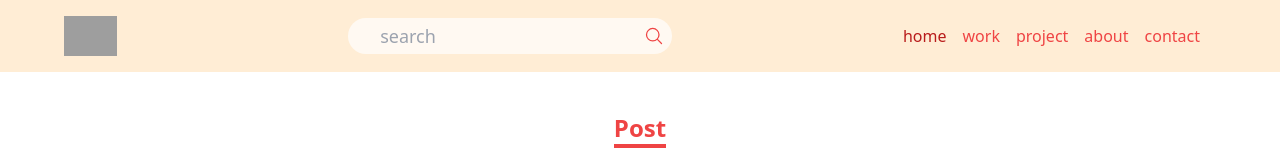
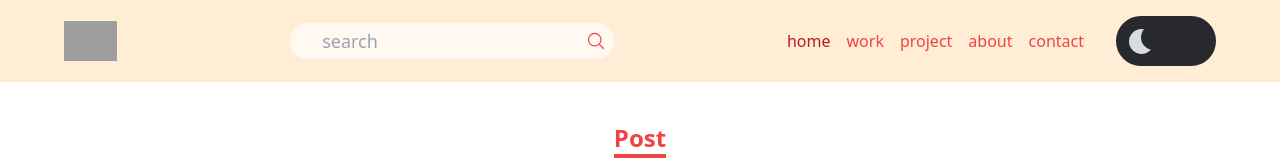
Before and after one commit to Navin-git/React-class-2, a React (Vite) app: page / in a window 1280 px wide. Shown: the top 160 px of the page. Built offline with nearby package versions, Linux system fonts and the light colour scheme; no server answers; grey boxes are pictures that could not be loaded; the HTML template or start-up script is replaced by a standard one.

Commit message:
feat: dark mode

```diff
--- a/src/App.css
+++ b/src/App.css
@@ -21,3 +21,64 @@
    table th, table td {
     @apply py-1  px-2 border border-gray-400 text-center
    }
+   .toggle-switch {
+  position: relative;
+  width: 100px;
+  height: 50px;
+  --light: #d8dbe0;
+  --dark: #28292c;
+  --link: rgb(27, 129, 112);
+  --link-hover: rgb(24, 94, 82);
+}
+
+.switch-label {
+  position: absolute;
+  width: 100%;
+  height: 50px;
+  background-color: var(--dark);
+  border-radius: 25px;
+  cursor: pointer;
+  border: 3px solid var(--dark);
+}
+
+.checkbox {
+  position: absolute;
+  display: none;
+}
+
+.slider {
+  position: absolute;
+  width: 100%;
+  height: 100%;
+  border-radius: 25px;
+  -webkit-transition: 0.3s;
+  transition: 0.3s;
+}
+
+.checkbox:checked ~ .slider {
+  background-color: var(--light);
+}
+
+.slider::before {
+  content: "";
+  position: absolute;
+  top: 10px;
+  left: 10px;
+  width: 25px;
+  height: 25px;
+  border-radius: 50%;
+  -webkit-box-shadow: inset 12px -4px 0px 0px var(--light);
+  box-shadow: inset 12px -4px 0px 0px var(--light);
+  background-color: var(--dark);
+  -webkit-transition: 0.3s;
+  transition: 0.3s;
+}
+
+.checkbox:checked ~ .slider::before {
+  -webkit-transform: translateX(50px);
+  -ms-transform: translateX(50px);
+  transform: translateX(50px);
+  background-color: var(--dark);
+  -webkit-box-shadow: none;
+  box-shadow: none;
+}
--- a/src/App.jsx
+++ b/src/App.jsx
@@ -1,11 +1,14 @@
+import { useState } from "react";
 import "./App.css";
 import Routes from "./components/routs";
 
 const App = () => {
+  const [dark, setDark] = useState(false);
+  console.log(dark);
   return (
-    <div>
-      <Routes />
-    </div>
+    <main className={dark ? "dark" : ""}>
+      <Routes setDark={setDark} />
+    </main>
   );
 };
 
--- a/src/components/Post.jsx
+++ b/src/components/Post.jsx
@@ -21,11 +21,11 @@ const PostList = () => {
     getList();
   }, []);
   return (
-    <div className="space-y-10">
+    <div className="space-y-10 dark:bg-slate-700">
       <div className="flex items-center justify-between">
         <Title title={"Post"} />
       </div>
-      <div className="grid grid-cols-1 md:grid-cols-2 lg:grid-cols-3 gap-3">
+      <div className="grid grid-cols-1 md:grid-cols-2 lg:grid-cols-3 dark:bg-gray-400 gap-3">
         {Array.isArray(list) &&
           list.map((item, index) => {
             return (
--- /dev/null
+++ b/src/components/common/Toggle.jsx
@@ -0,0 +1,21 @@
+import React from "react";
+
+const Toggle = ({ setDark }) => {
+  //   console.log(setDark);
+  return (
+    <div className="toggle-switch">
+      <label className="switch-label">
+        <input
+          onClick={() => {
+            setDark((pre) => !pre);
+          }}
+          type="checkbox"
+          className="checkbox"
+        />
+        <span className="slider"></span>
+      </label>
+    </div>
+  );
+};
+
+export default Toggle;
--- a/src/components/routs.jsx
+++ b/src/components/routs.jsx
@@ -11,7 +11,7 @@ import PostList from "./Post";
 import PostDetails from "../page/PostDetails";
 import Login from "../page/Login";
 
-const Routes = () => {
+const Routes = ({ setDark }) => {
   const routes = useRoutes([
     {
       path: "/login",
@@ -19,7 +19,7 @@ const Routes = () => {
     },
     {
       path: "/",
-      element: <Layout />,
+      element: <Layout setDark={setDark} />,
       children: [
         {
           index: true,
--- a/src/components/static/Layout.jsx
+++ b/src/components/static/Layout.jsx
@@ -4,12 +4,12 @@ import Footer from "./Footer";
 import { Outlet } from "react-router-dom";
 import Sidebar from "./Sidebar";
 
-const Layout = () => {
+const Layout = ({ setDark }) => {
   const [isOpen, setIsOpen] = useState(false);
 
   return (
     <div>
-      <Navbar setIsOpen={setIsOpen} />
+      <Navbar setIsOpen={setIsOpen} setDark={setDark} />
       <Sidebar isOpen={isOpen} setIsOpen={setIsOpen} />
       <Outlet />
       <Footer />
--- a/src/components/static/Navbar.jsx
+++ b/src/components/static/Navbar.jsx
@@ -1,6 +1,7 @@
 import React from "react";
 import { Link, useHref } from "react-router-dom";
 import { SearchIcon } from "../../assets/icons";
+import Toggle from "../common/Toggle";
 export const navList = [
   {
     title: "home",
@@ -23,7 +24,7 @@ export const navList = [
     path: "/contact",
   },
 ];
-const Navbar = ({ setIsOpen }) => {
+const Navbar = ({ setIsOpen, setDark }) => {
   const pathname = useHref();
   return (
     <nav className="bg-orange-100 sticky top-0 py-4 px-[5%] flex items-center gap-4 justify-between">
@@ -57,6 +58,9 @@ const Navbar = ({ setIsOpen }) => {
             );
           })}
         <li className="">{localStorage?.getItem("userName")}</li>
+        <li>
+          <Toggle setDark={setDark} />
+        </li>
       </ul>
       <button
         className="block sm:hidden"
--- a/src/page/PostDetails.jsx
+++ b/src/page/PostDetails.jsx
@@ -17,7 +17,7 @@ const PostDetails = () => {
     getPost();
   }, [id]);
   return (
-    <div className="card">
+    <div className="card dark:!bg-slate-300">
       <img
         src={
           "https://www.timeoutdubai.com/cloud/timeoutdubai/2021/09/14/yvA5SpUH-IMG-Worlds.jpg"
--- a/tailwind.config.js
+++ b/tailwind.config.js
@@ -1,6 +1,7 @@
 /** @type {import('tailwindcss').Config} */
 export default {
   content: ["./index.html", "./src/**/*.{js,ts,jsx,tsx}"],
+  darkMode: "class",
   theme: {
     extend: {
       colors: {
```
